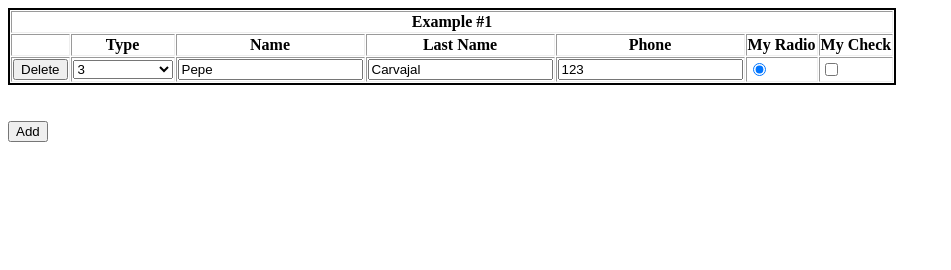
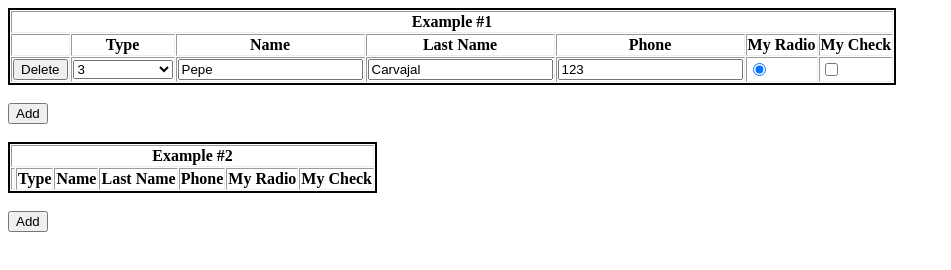
Before and after one commit to andresg9108/smarttable, a website: page index.html in a window 1280 px wide. Shown: the whole page, without its empty margins (0-951 px from the left). Drawn offline with nearby package versions, Linux system fonts and the light colour scheme.

Commit message:
Modifying the last for the new version.

```diff
--- a/index.html
+++ b/index.html
@@ -9,7 +9,9 @@
 		<script src="dist/main.min.js"></script>
 	</head>
 	<body>
-		<form method="post" autocomplete="off">
+
+
+		<form method="post">
 			<table id="table1" border="2" style="border: 2px solid;" cellspacing=1>
 				<tr>
 					<th colspan="7">
@@ -41,9 +43,9 @@
 							<option value="5">5</option>
 						</select>
 					</td>
-					<td data-input="text"><input type="text" placeholder="Name" value="Pepe" /></td>
-					<td data-input="text"><input type="text" placeholder="Last name" value="Carvajal" /></td>
-					<td data-input="text"><input type="text" placeholder="Phone" value="123" /></td>
+					<td data-input="text"><input type="text" placeholder="Name" value="Pepe" autocomplete=off /></td>
+					<td data-input="text"><input type="text" placeholder="Last name" value="Carvajal" autocomplete=off /></td>
+					<td data-input="text"><input type="text" placeholder="Phone" value="123" autocomplete=off /></td>
 					<td data-input="radio">
 						<input type="radio" id="myradio" name="myradio" checked/>
 					</td>
@@ -54,13 +56,42 @@
 			</table>
 		</form>
 
-		<br /><br />
-		<button type="button" onclick="oSmartTableAg.add('#table1', '#table1fields')">
+
+		<br />
+		<button type="button" onclick="oSmartTableAg.add('#table1', '#tablefields')">
 			Add
 		</button>
+		<br /><br />
 
-		<br /><br /><br /><br />
-		<table id="table1fields" style="display: none;">
+
+		<form method="post">
+			<table id="table2" border="2" style="border: 2px solid;" cellspacing=1>
+				<tr>
+					<th colspan="7">
+						Example #2
+					</th>
+				</tr>
+				<tr data-type="title">
+					<th></th>
+					<th data-id="type">Type</th>
+					<th data-id="name">Name</th>
+					<th data-id="lastname">Last Name</th>
+					<th data-id="phone">Phone</th>
+					<th data-id="myradio">My Radio</th>
+					<th data-id="mycheck">My Check</th>
+				</tr>
+			</table>
+		</form>
+
+
+		<br />
+		<button type="button" onclick="oSmartTableAg.add('#table2', '#tablefields')">
+			Add
+		</button>
+		<br /><br />
+
+
+		<table id="tablefields" style="display: none;">
 			<tr data-type="data">
 				<td data-ignorefield="true">
 					<button type="button" id="delete">
@@ -77,9 +108,9 @@
 						<option value="5">5</option>
 					</select>
 				</td>
-				<td data-input="text"><input type="text" placeholder="Name" /></td>
-				<td data-input="text"><input type="text" placeholder="Last name" /></td>
-				<td data-input="text"><input type="text" placeholder="Phone" /></td>
+				<td data-input="text"><input type="text" placeholder="Name" autocomplete=off /></td>
+				<td data-input="text"><input type="text" placeholder="Last name" autocomplete=off /></td>
+				<td data-input="text"><input type="text" placeholder="Phone" autocomplete=off /></td>
 				<td data-input="radio">
 					<input type="radio" id="myradio" name="myradio" />
 				</td>
@@ -88,6 +119,8 @@
 				</td>
 			</tr>
 		</table>
+
+
 	</body>
 </html>
 
```
